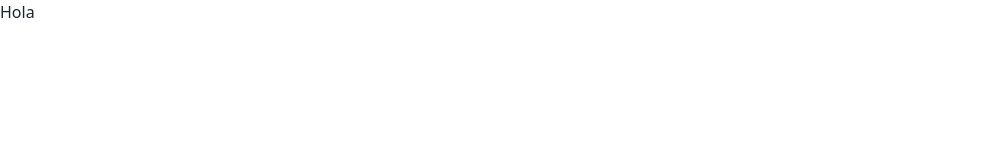
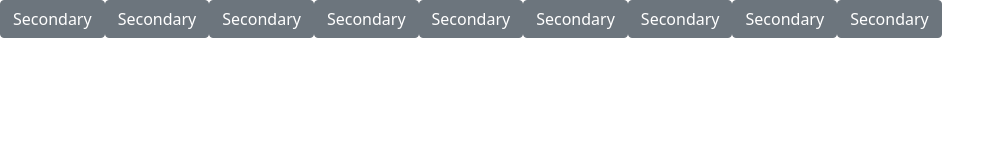
Before and after one commit to MrUltraEnder/Prueba, a plain HTML site: page index.html in a window 1280 px wide. Shown: the whole page, without its empty margins (0-1005 px from the left). Drawn offline with nearby package versions, Linux system fonts and the light colour scheme.

Commit message:
9 botones

```diff
--- a/index.html
+++ b/index.html
@@ -8,7 +8,10 @@
 <body>
     <div id="tablero"></div>
     <script>
-        document.getElementById("tablero").innerHTML = "Hola";
+        for (var i = 0; i < 9; i++) {
+            document.getElementById("tablero").innerHTML +=
+                '<button type="button" class="btn btn-secondary">Secondary</button>';
+        }
     </script>
 </body>
 
```
